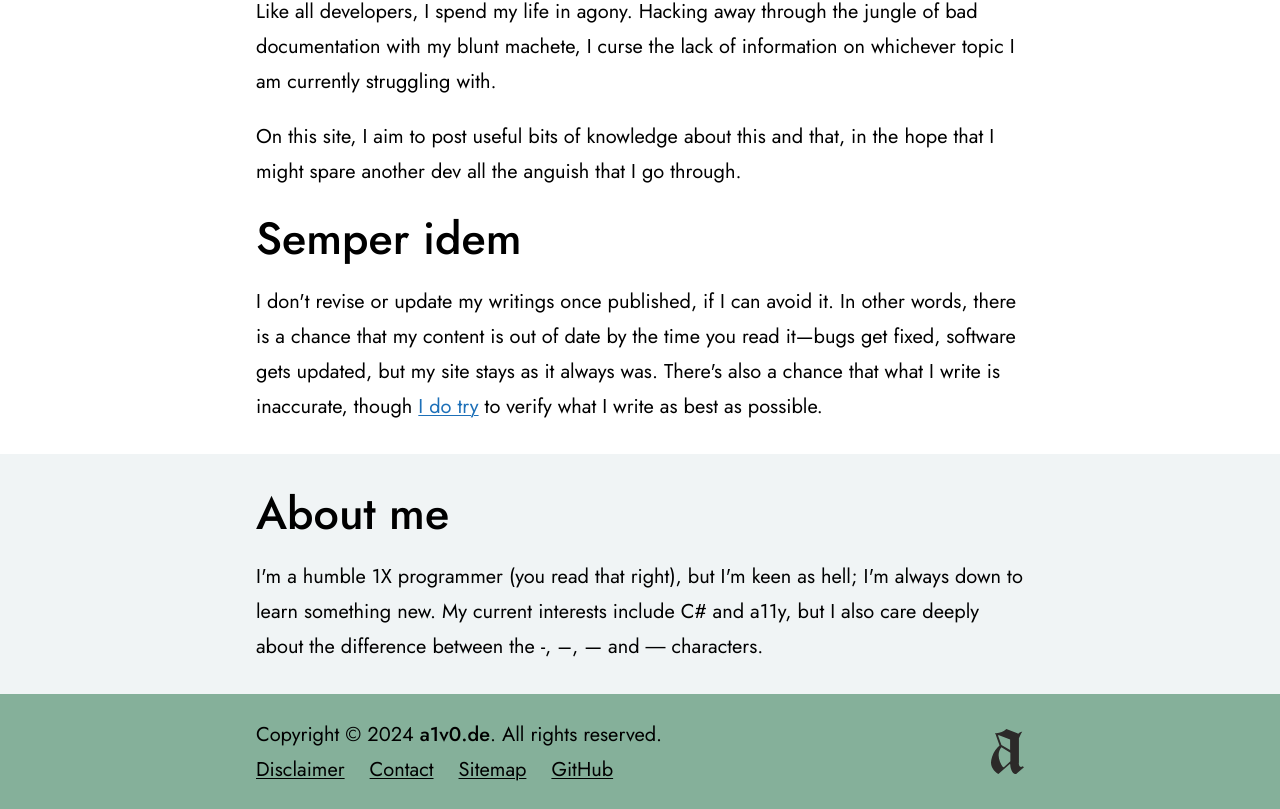
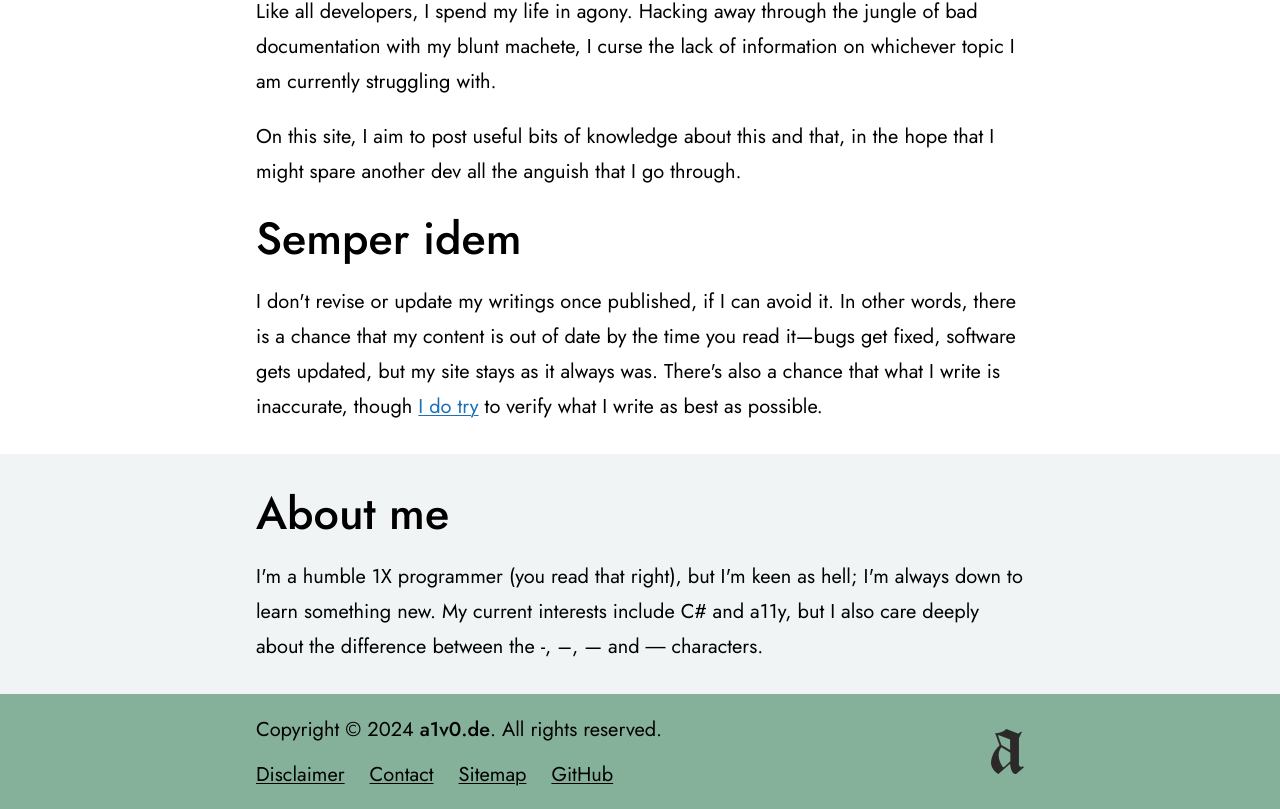
Before and after one commit to a1v0/a1v0.de, a Next.js app: page / in a window 1280 px wide. Shown: the part 516-1325 px from the top of the page. Built offline with nearby package versions, Linux system fonts and the light colour scheme.

Commit message:
Add padding to elements

```diff
--- a/components/Footer.tsx
+++ b/components/Footer.tsx
@@ -13,7 +13,7 @@ function Footer() {
 						rights reserved.
 					</p>
 					<nav aria-label="Footer">
-						<ul className="flush m-0 flex flex-wrap">
+						<ul className="flush m-0 flex flex-wrap pt-2">
 							<li className="m-0 pr-5">
 								<Link href="/disclaimer">Disclaimer</Link>
 							</li>
@@ -31,7 +31,7 @@ function Footer() {
 						</ul>
 					</nav>
 				</section>
-				<div className="flex grow-[2] justify-end">
+				<div className="flex grow-[2] justify-end pl-2">
 					<Logo classNames="h-9 my-5" />
 				</div>
 			</div>
```
